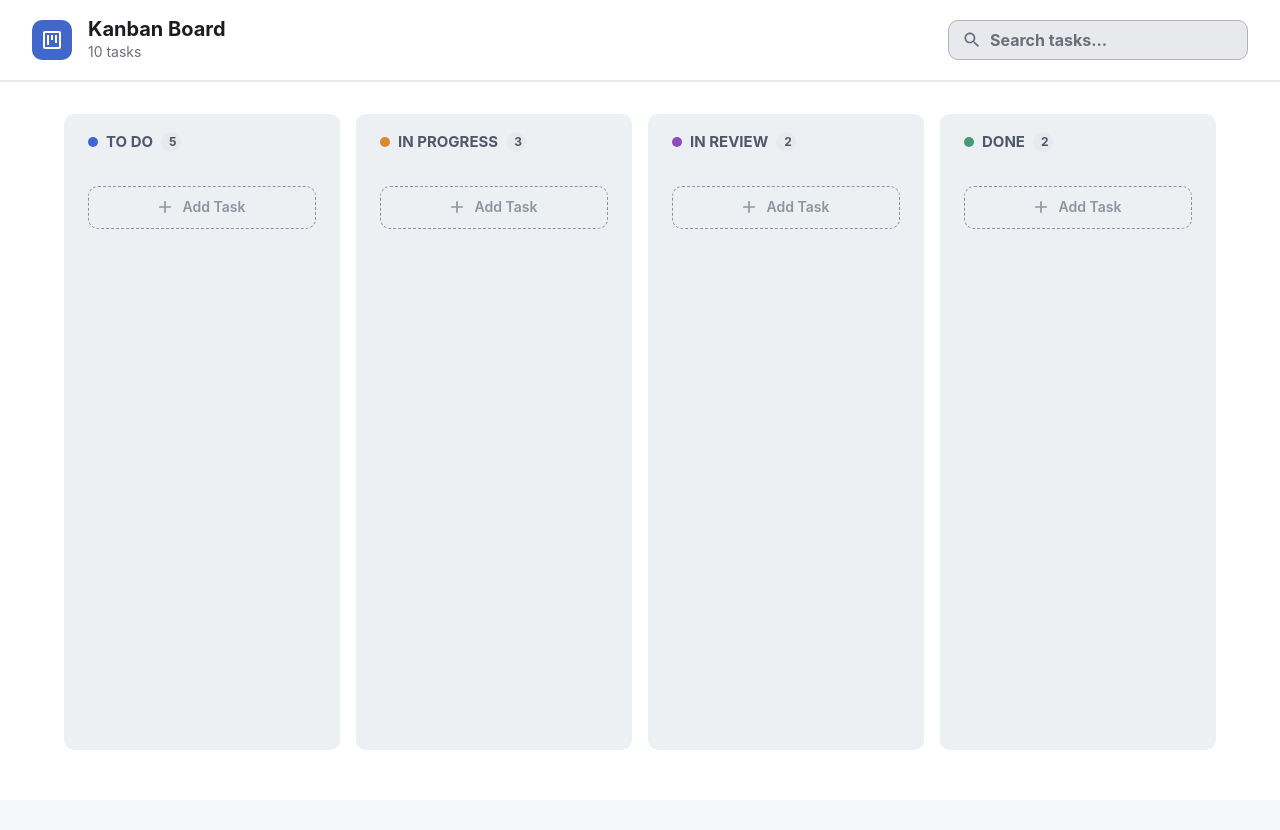
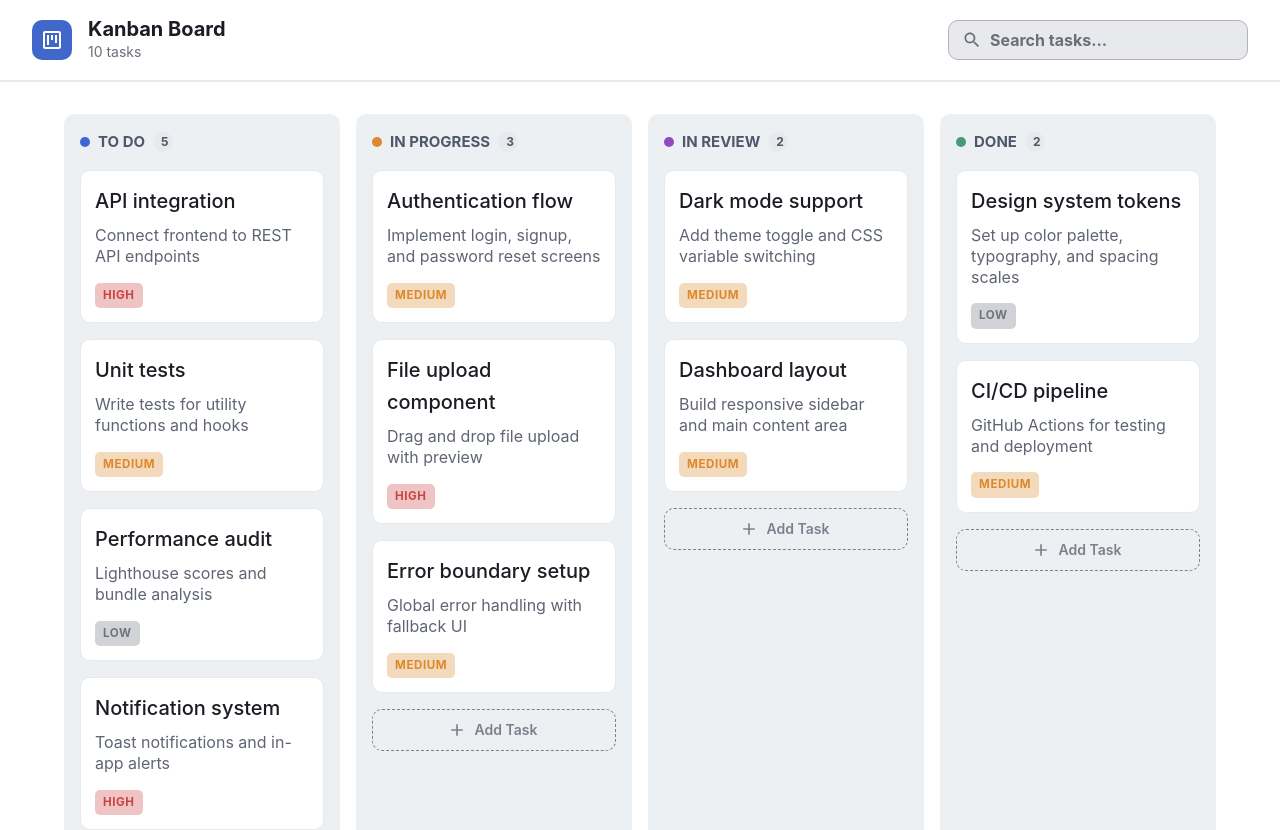
Before and after one commit to mohamed-Fathy1/Kanban-ToDo, a React (Vite) app: page / in a window 1280 px wide. Shown: the top 830 px of the page. Before the commit the page ends 800 px from the top, so only its background shows below. Built offline with nearby package versions, Linux system fonts and the light colour scheme.

Commit message:
Enhance task management: Add priority levels to tasks in App component, update theme with new task card styles, and improve Column and TaskCard components for better task display and interaction.

```diff
--- a/src/App.tsx
+++ b/src/App.tsx
@@ -7,18 +7,18 @@ import type { Task } from './types'
 
 
 const tasks = [
-  { "id": 1, "title": "API integration", "description": "Connect frontend to REST API endpoints", "column": "backlog" },
-  { "id": 2, "title": "Unit tests", "description": "Write tests for utility functions and hooks", "column": "backlog" },
-  { "id": 3, "title": "Performance audit", "description": "Lighthouse scores and bundle analysis", "column": "backlog" },
-  { "id": 4, "title": "Authentication flow", "description": "Implement login, signup, and password reset screens", "column": "in_progress" },
-  { "id": 5, "title": "File upload component", "description": "Drag and drop file upload with preview", "column": "in_progress" },
-  { "id": 6, "title": "Dark mode support", "description": "Add theme toggle and CSS variable switching", "column": "review" },
-  { "id": 7, "title": "Dashboard layout", "description": "Build responsive sidebar and main content area", "column": "review" },
-  { "id": 8, "title": "Design system tokens", "description": "Set up color palette, typography, and spacing scales", "column": "done" },
-  { "id": 9, "title": "Notification system", "description": "Toast notifications and in-app alerts", "column": "backlog" },
-  { "id": 10, "title": "User settings page", "description": "Profile editing, preferences, and account management", "column": "backlog" },
-  { "id": 11, "title": "Error boundary setup", "description": "Global error handling with fallback UI", "column": "in_progress" },
-  { "id": 12, "title": "CI/CD pipeline", "description": "GitHub Actions for testing and deployment", "column": "done" }
+  { "id": 1, "title": "API integration", "description": "Connect frontend to REST API endpoints", "column": "backlog", "priority": "high" },
+  { "id": 2, "title": "Unit tests", "description": "Write tests for utility functions and hooks", "column": "backlog", "priority": "medium" },
+  { "id": 3, "title": "Performance audit", "description": "Lighthouse scores and bundle analysis", "column": "backlog", "priority": "low" },
+  { "id": 4, "title": "Authentication flow", "description": "Implement login, signup, and password reset screens", "column": "in_progress", "priority": "medium" },
+  { "id": 5, "title": "File upload component", "description": "Drag and drop file upload with preview", "column": "in_progress", "priority": "high" },
+  { "id": 6, "title": "Dark mode support", "description": "Add theme toggle and CSS variable switching", "column": "review", "priority": "medium" },
+  { "id": 7, "title": "Dashboard layout", "description": "Build responsive sidebar and main content area", "column": "review", "priority": "medium" },
+  { "id": 8, "title": "Design system tokens", "description": "Set up color palette, typography, and spacing scales", "column": "done", "priority": "low" },
+  { "id": 9, "title": "Notification system", "description": "Toast notifications and in-app alerts", "column": "backlog", "priority": "high" },
+  { "id": 10, "title": "User settings page", "description": "Profile editing, preferences, and account management", "column": "backlog", "priority": "high" },
+  { "id": 11, "title": "Error boundary setup", "description": "Global error handling with fallback UI", "column": "in_progress", "priority": "medium" },
+  { "id": 12, "title": "CI/CD pipeline", "description": "GitHub Actions for testing and deployment", "column": "done", "priority": "medium" }
 ]
 
 
--- a/src/components/Column/Column.tsx
+++ b/src/components/Column/Column.tsx
@@ -4,7 +4,15 @@ import { AddOutlined } from "@mui/icons-material"
 import type { ColumnType, Task } from "../../types"
 import { COLUMNS_CONFIG } from "../../types"
 import { columnColors } from "../../theme"
+import TaskCard from "../TaskCard"
 
+/**
+ * Column header
+ * @description Header for the column
+ * @param {number} count - Number of tasks in the column
+ * @param {ColumnType} type - Type of the column
+ * @returns {React.ReactNode}
+ */
 function ColumnHeader({ count, type }: { count: number, type: ColumnType }) {
     const { label } = COLUMNS_CONFIG[type]
     return (
@@ -18,21 +26,35 @@ function ColumnHeader({ count, type }: { count: number, type: ColumnType }) {
     )
 }
 
+/**
+ * Add task button
+ * @description Button to add a task to the column
+ * @returns {React.ReactNode}
+ */
 function AddTaskButton() {
     return (
         <Button variant="outlined" startIcon={<AddOutlined />}
-            sx={{ width: "100%", justifyContent: "center", color: "#8E939D", borderColor: "#8E939D", borderStyle: "dashed", py: 1 }}
+            sx={{ width: "100%", justifyContent: "center", color: "#7C818D", borderColor: "#7C818D", borderStyle: "dashed", py: 1 }}
         >Add Task</Button>
     )
 }
 
+/**
+ * Column
+ * @description Column component
+ * @param {ColumnType} type - Type of the column
+ * @param {Task[]} tasks - Tasks in the column
+ * @returns {React.ReactNode}
+ */
 function Column({ type, tasks }: { type: ColumnType, tasks: Task[] }) {
 
     return (
-        <Paper sx={{ width: 350, py: 2, px: 3, bgcolor: lightGray, display: "flex", flexDirection: "column", gap: 2 }}>
+        <Paper sx={{ width: 380, p: 2, bgcolor: lightGray, display: "flex", flexDirection: "column", gap: 2 }}>
             <ColumnHeader count={tasks.length} type={type} />
             <Box display="flex" flexDirection="column" gap={2}>
-                {/* <Task /> */}
+                {tasks.map((task) => (
+                    <TaskCard key={task.id} task={task} />
+                ))}
             </Box>
             <AddTaskButton />
         </Paper>
--- a/src/components/TaskCard/TaskCard.tsx
+++ b/src/components/TaskCard/TaskCard.tsx
@@ -1,7 +1,32 @@
+import type { Priority, Task } from "../../types"
+import { PRIORITY_CHIP_COLORS } from "../../types"
+import { Card, CardContent, Chip, Typography } from "@mui/material"
 
-function TaskCard() {
+/**
+ * Task card
+ * @description Task/ticket card component
+ * @param {Task} task - Task to display
+ * @returns {React.ReactNode}
+ */
+function TaskCard({ task }: { task: Task }) {
+
+    const priorityColor = PRIORITY_CHIP_COLORS[task.priority as Priority]
+    const priorityLabel = task.priority
+    const chipBgColor = `${priorityColor}50`
+
     return (
-        <div>TaskCard</div>
+        <Card>
+            <CardContent sx={{ display: "flex", flexDirection: "column", gap: 1 }}>
+                <Typography variant="h6" component="h3" fontSize={20} fontWeight="semibold">{task.title}</Typography>
+                <Typography variant="body1" component="p" lineHeight={1.3} color="#5F6573">{task.description}</Typography>
+                <Chip label={priorityLabel} sx={{
+                    backgroundColor: chipBgColor, color: priorityColor, py: 0.5, mt: 1
+                    , "& .MuiChip-label": {
+                        px: 1
+                    }
+                }} />
+            </CardContent>
+        </Card>
     )
 }
 
--- a/src/theme.ts
+++ b/src/theme.ts
@@ -1,6 +1,7 @@
 import { createTheme } from "@mui/material/styles";
+import type { ColumnType } from "./types";
 
-export const columnColors = {
+export const columnColors: Record<ColumnType, string> = {
   backlog: "#3E66D7",
   in_progress: "#DD882D",
   review: "#904ABF",
@@ -13,9 +14,6 @@ export const darkGray = "#4F576A";
 const theme = createTheme({
   palette: {
     primary: { main: "#3E66D7" },
-    error: { main: "#CC4343" },
-    warning: { main: "#DD882D" },
-    success: { main: "#469A76" },
     background: { default: "#F5F6F8", paper: "#FFFFFF" },
     divider: "#E8E9ED",
     text: { primary: "#1A1D23", secondary: "#6B6F7B" },
@@ -53,8 +51,13 @@ const theme = createTheme({
       styleOverrides: {
         root: {
           fontWeight: 700,
-          fontSize: "0.625rem",
+          fontSize: "0.725rem",
           letterSpacing: "0.05em",
+          borderRadius: 5,
+          textTransform: "uppercase",
+          width: "fit-content",
+          height: "fit-content",
+          p: 3,
         },
       },
     },
--- a/src/types.ts
+++ b/src/types.ts
@@ -11,8 +11,29 @@ export interface Task {
   priority: Priority;
 }
 
-export const COLUMNS: ColumnType[] = ["backlog", "in_progress", "review", "done"];
+export const COLUMNS: ColumnType[] = [
+  "backlog",
+  "in_progress",
+  "review",
+  "done",
+];
 
+export const PRIORITY_CHIP_COLORS: Record<Priority, string> = {
+  high: "#CC4343",
+  medium: "#DD882D",
+  low: "#6E7480",
+} as const;
+
+/**
+ * Columns configuration
+ * @description Configuration for the columns in the board
+ * @example
+ * {
+ *   "backlog": { label: "To Do", color: "#3E66D7" },
+ *   "in_progress": { label: "In Progress", color: "#DD882D" },
+ *   "review": { label: "In Review", color: "#904ABF" },
+ *   "done": { label: "Done", color: "#469A76" },
+ */
 export const COLUMNS_CONFIG: Record<
   ColumnType,
   { label: string; color: string }
```
Also changed, not shown: src/components/Board/Board.tsx (+7 -0 lines).
